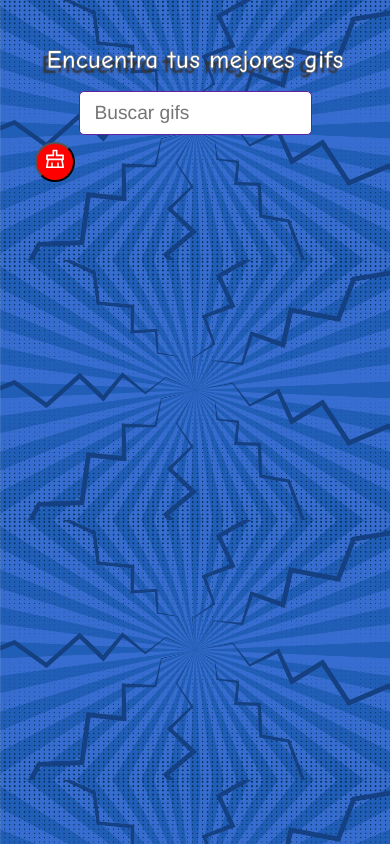
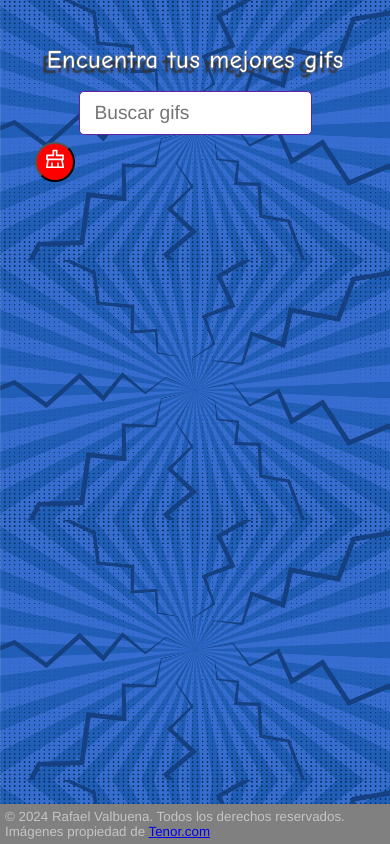
Before and after one commit to rafaelval/gifsearch, a React (Create React App) app: page / in a window 390 px wide. Built offline with nearby package versions, Linux system fonts and the light colour scheme.

Commit message:
responsive organizado

```diff
--- a/package.json
+++ b/package.json
@@ -36,5 +36,8 @@
       "last 1 firefox version",
       "last 1 safari version"
     ]
+  },
+  "devDependencies": {
+    "@babel/plugin-proposal-private-property-in-object": "^7.21.11"
   }
 }
--- a/src/App.jsx
+++ b/src/App.jsx
@@ -2,6 +2,7 @@ import React, { useState } from "react";
 import { AddCategory } from "./Components/AddCategory";
 import { GifGrid } from "./Components/GifGrid";
 import { AiOutlineClear } from "react-icons/ai";
+import { Footer } from "./Components/Footer";
 
 export const App = () => {
   const [categories, setCategories] = useState([]);
@@ -23,6 +24,7 @@ export const App = () => {
       {categories.map((category) => (
         <GifGrid key={category} category={category} />
       ))}
+      <Footer/>
     </div>
   );
 };
--- /dev/null
+++ b/src/Components/Footer.jsx
@@ -0,0 +1,9 @@
+import React from 'react'
+
+export const Footer = () => {
+  return (
+    <div className='footer'>
+      <p>&#169; 2024 Rafael Valbuena. Todos los derechos reservados. Imágenes propiedad de <a href="https://tenor.com/es/" target='blank'>Tenor.com</a></p>
+    </div>
+  )
+}
--- a/src/Helpers/getGifs.js
+++ b/src/Helpers/getGifs.js
@@ -1,7 +1,7 @@
 export const getGifs = async (category) => {
   const baseUrl = process.env.REACT_APP_URL
   const apiKey = process.env.REACT_APP_APIKEY;
-  const url = `${baseUrl}search?q=${category}&key=${apiKey}&client_key=my_test_app&limit=50`;
+  const url = `${baseUrl}search?q=${category}&key=${apiKey}&client_key=my_test_app&limit=20`;
   const res = await fetch(url);
   const { results } = await res.json();
 
--- a/src/index.css
+++ b/src/index.css
@@ -67,6 +67,23 @@ h3 {
   -webkit-text-stroke: 3px rgb(100, 100, 100);
 }
 
+.footer p{
+  margin: 0;
+  padding: 0;
+}
+
+.footer {
+  display: flex;
+  justify-content: center;
+  color: rgb(196, 196, 196);
+  background-color: gray;
+  padding: 0.5%;
+  left: 0;
+  bottom: 0;
+  position: fixed;
+  width: 100%;
+}
+
 .card-grid {
   display: flex;
   flex-direction: row;
@@ -115,24 +132,32 @@ h3 {
   }
 }
 
-@media screen and (max-width: 710px) {
+@media screen and (max-width: 885px) {
   h1 {
-    font-size: 2rem;
+    font-size: 2.5rem;
   }
   h3 {
     font-size: 2rem;
   }
 }
 
-@media screen and (max-width: 512px) {
+@media screen and (max-width: 605px) {
   h1 {
-    font-size: 1.5rem;
+    font-size: 2rem;
+    -webkit-text-stroke: 0.7px rgb(100, 100, 100);
   }
 }
 
-@media screen and (max-width: 412px) {
+@media screen and (max-width: 510px) {
   body {
     padding: 5%;
+  }
+  .footer {
+    font-size: smaller;
+    padding: 5px;
+  }
+  .footer p{
+    justify-content: center;
   }
   h1 {
     font-size: 1.6rem;
```
Also changed, not shown: 2 other files (tests, documents, lock files or other folders).
